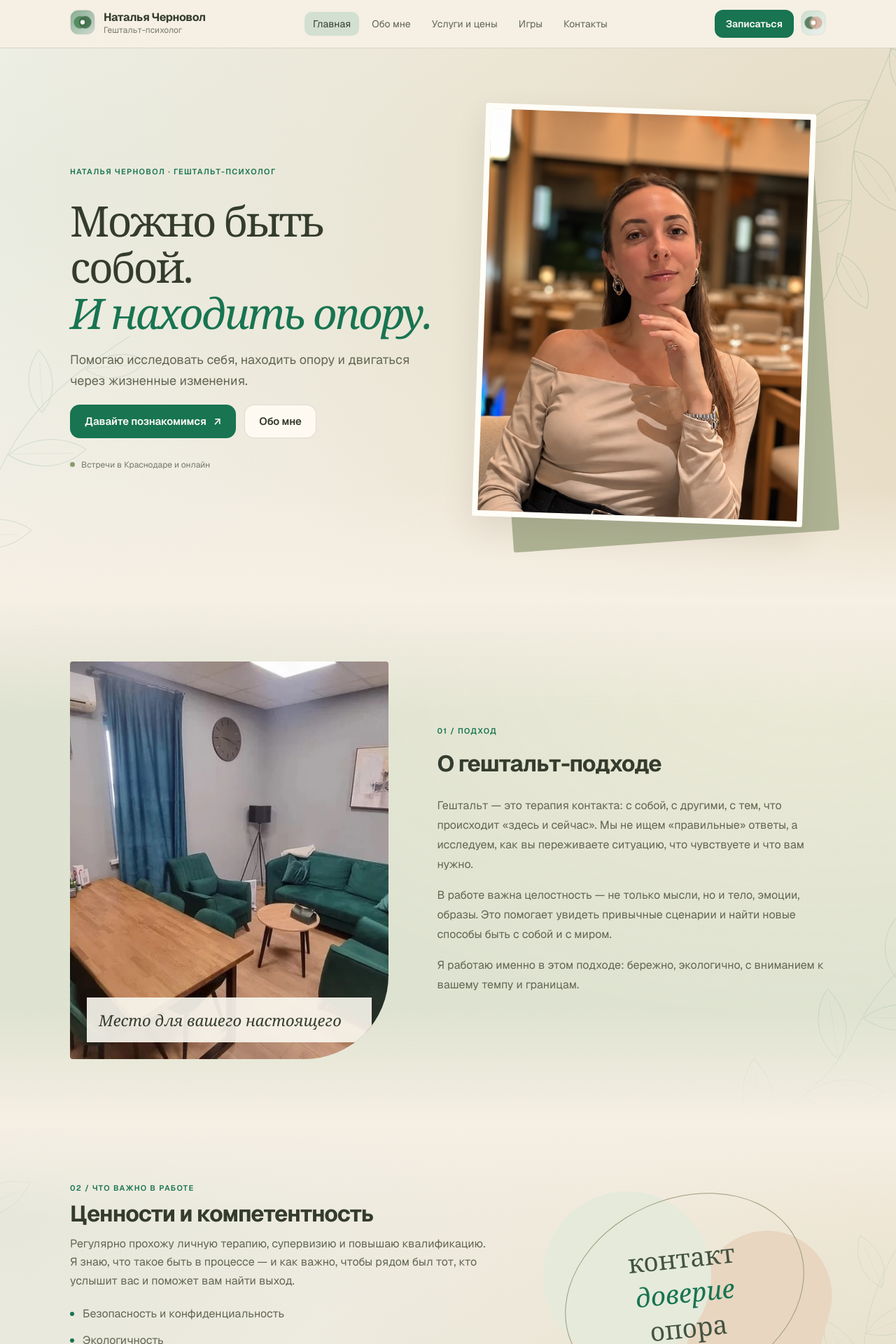
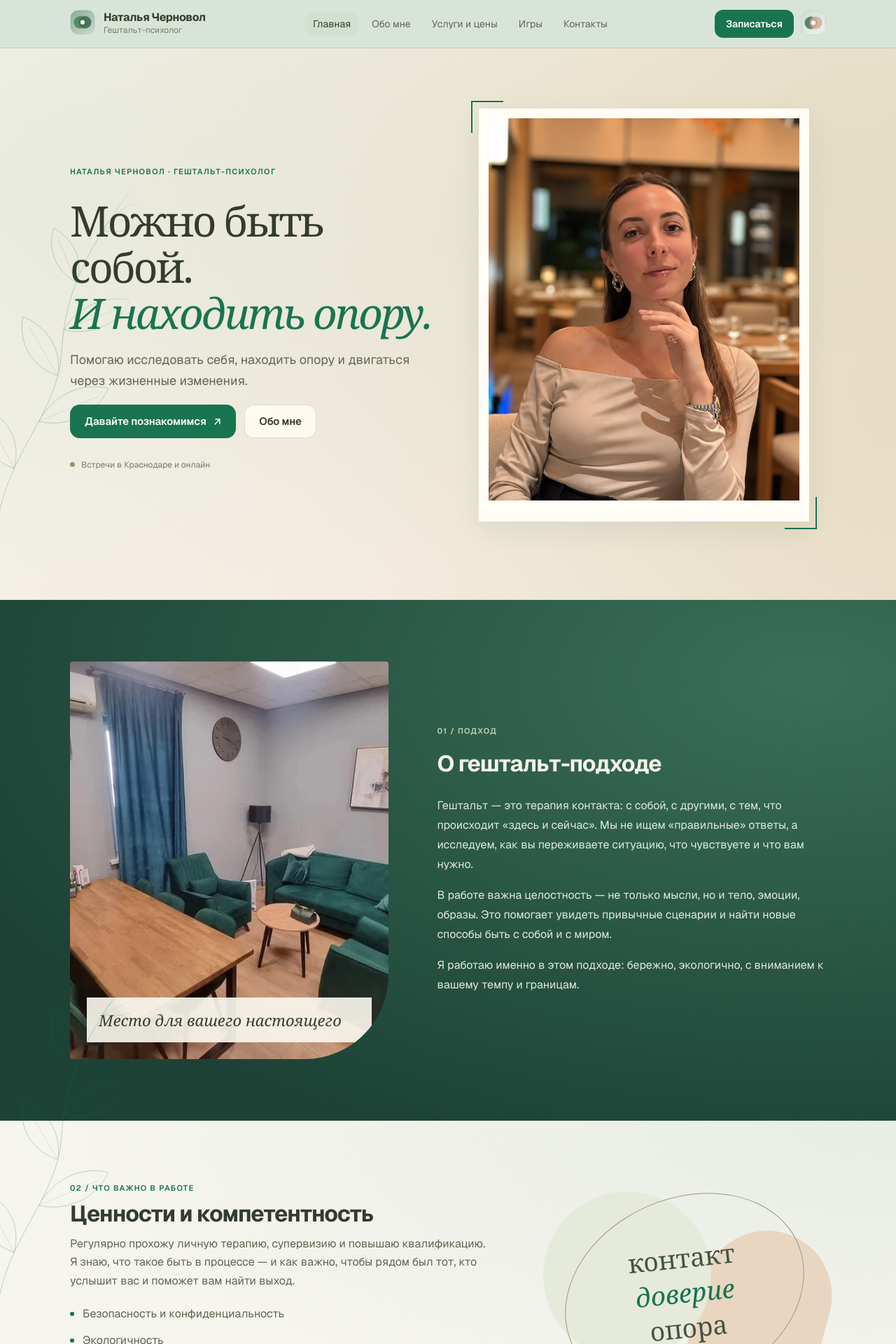
Before and after one commit to Jelydade/chernovol_na_landing, a Next.js app: page / in a window 1280 px wide. Shown: the top 1920 px of the page at 70% size. Built offline with nearby package versions, Linux system fonts and the light colour scheme.

Commit message:
Refine botanical decoration, section transitions and footer

```diff
--- a/src/app/home.module.css
+++ b/src/app/home.module.css
@@ -3,11 +3,12 @@
   isolation: isolate;
   overflow: hidden;
   padding: 68px 0 84px;
-  background: linear-gradient(to top, var(--bg), transparent 160px), url('/paper-grain.svg') repeat, var(--ambient-light), radial-gradient(ellipse at 93% 18%, #dfd8bd80 0%, transparent 75%), linear-gradient(115deg, #faf6ed, #f0e6d6);
+  background: url('/paper-grain.svg') repeat, var(--ambient-light), radial-gradient(ellipse at 93% 18%, #dfd8bd80 0%, transparent 75%), linear-gradient(115deg, #faf6ed, #f0e6d6);
 }
 
 .hero::before,
 .hero::after {
+  display: none;
   content: "";
   position: absolute;
   z-index: -1;
@@ -71,12 +72,15 @@
 .heroTitle em { color: #187451; font-weight: 400; }
 .heroNote { display: flex; gap: 9px; align-items: center; font-size: 12px; color: #74796c; margin-top: 12px; }
 .heroNote span { width: 7px; height: 7px; border-radius: 50%; background: #8a9c6e; }
-.portraitComposition { position: relative; padding: 18px 24px 28px; min-width: 0; transform: rotate(2deg); }
-.portraitComposition::before { content: ""; position: absolute; inset: 48px 0 0 54px; background: #aeb394; transform: rotate(-6deg); border-radius: 3px; }
-.portraitComposition .heroPhoto { border: 8px solid #fffdf7; box-shadow: 0 18px 45px #4035221a; }
+.portraitComposition { position: relative; padding: 18px 24px 28px; min-width: 0; }
+.portraitComposition::before { content: ""; position: absolute; inset: 7px 13px 17px; background: linear-gradient(#187451, #187451) left top / 46px 2px no-repeat, linear-gradient(#187451, #187451) left top / 2px 46px no-repeat, linear-gradient(#187451, #187451) right bottom / 46px 2px no-repeat, linear-gradient(#187451, #187451) right bottom / 2px 46px no-repeat; }
+.portraitComposition .heroPhoto { border: 14px solid #fffdf6; border-bottom-width: 30px; border-radius: 2px; box-shadow: 0 14px 40px #193f3215; }
 .orbit { display: none; }
-.approachSection { position: relative; isolation: isolate; overflow: hidden; background: radial-gradient(ellipse at 90% 15%, #f5efdc99, transparent 55%), #dfe3d1; padding: 88px 0; }
-.approachSection::before { content: ""; position: absolute; z-index: -1; right: -90px; bottom: -160px; width: 290px; height: 560px; background: url('/botanical-background.svg') center / contain no-repeat; opacity: .13; pointer-events: none; transform: rotate(22deg); }
+.approachSection { position: relative; isolation: isolate; overflow: hidden; background: radial-gradient(ellipse at 90% 15%, #366d55, transparent 80%), #193f32; color: #f5f3e8; padding: 88px 0; }
+.approachSection .eyebrow { color: #c5d7ad; }
+.approachSection .approachText p { color: #e0e8db; }
+.approachSection .visualLabel { color: #343c2d; }
+.approachSection::before { content: ""; position: absolute; z-index: -1; inset: 0; background: url('/botanical-background.svg') right -85px bottom -100px / 290px 560px no-repeat, url('/botanical-background.svg') left -170px top -90px / 290px 560px no-repeat; filter: brightness(0) invert(1); opacity: .13; pointer-events: none; }
 .approachGrid { display: grid; grid-template-columns: .9fr 1.1fr; gap: 70px; align-items: center; }
 .approachVisual { position: relative; aspect-ratio: 4 / 5; border-radius: 4px 4px 120px 4px; overflow: hidden; }
 .approachVisual img { object-fit: cover; }
@@ -88,8 +92,8 @@
 .artCircle { position: absolute; width: 240px; height: 240px; border-radius: 50%; background: #e5eadb; z-index: -1; left: 0; top: 15px; }
 .artArch { position: absolute; width: 185px; height: 250px; border-radius: 100px 100px 3px 3px; background: #e8d6c1; z-index: -2; right: 0; bottom: 0; transform: rotate(15deg); }
 .artLine { position: absolute; inset: 25px; border: 1px solid #9d9b7b; border-radius: 50%; transform: rotate(-24deg); }
-.servicesSection { position: relative; isolation: isolate; overflow: hidden; padding: 84px 0; background: radial-gradient(ellipse at 20% 90%, #f7f1e5, transparent 60%), #e9decd; }
-.servicesSection::before { content: ""; position: absolute; z-index: -1; left: -120px; top: -120px; width: 320px; height: 640px; background: url('/botanical-background.svg') center / contain no-repeat; opacity: .13; pointer-events: none; transform: rotate(160deg); }
+.servicesSection { position: relative; isolation: isolate; overflow: hidden; padding: 84px 0; background: radial-gradient(ellipse at 85% 15%, #cfdfd4, transparent 75%), #e8ede5; }
+.servicesSection::before { content: ""; position: absolute; z-index: -1; inset: 0; background: url('/botanical-background.svg') left -150px top 10px / 300px 600px repeat-y, url('/botanical-background.svg') right -125px top 240px / 280px 560px repeat-y; opacity: .13; pointer-events: none; }
 
 .approachSection::after,
 .servicesSection::after {
@@ -97,8 +101,13 @@
   position: absolute;
   inset: 0;
   z-index: -1;
-  background: linear-gradient(to bottom, var(--bg), transparent 160px, transparent calc(100% - 160px), var(--bg)), url('/paper-grain.svg') repeat;
+  background: url('/paper-grain.svg') repeat;
   pointer-events: none;
+}
+
+.approachSection::before,
+.servicesSection::before {
+  display: none;
 }
 
 .valuesContent {
--- a/src/app/page.tsx
+++ b/src/app/page.tsx
@@ -18,7 +18,7 @@ export default function Home() {
     <div className={s.page}>
       <Header activePath="/" />
 
-      <main className={s.main}>
+      <main className={`${s.main} ${s.homeMain}`}>
         <section className={h.hero}>
           <div className={s.container}>
             <div className={h.heroGrid}>
--- a/src/components/layout/Footer.tsx
+++ b/src/components/layout/Footer.tsx
@@ -6,8 +6,7 @@ export const Footer = () => (
   <footer className={styles.footer}>
     <div className={`${styles.container} ${styles.footerInner}`}>
       <p className={styles.footerText}>
-        © {new Date().getFullYear()} {site.name}. Информация на сайте не
-        является публичной офертой и не заменяет очную медицинскую помощь.
+        © {new Date().getFullYear()} {site.name}
       </p>
       <nav className={styles.footerNav} aria-label="Подвал">
         <Link className={styles.footerLink} href="/services">
--- a/src/styles/site.module.css
+++ b/src/styles/site.module.css
@@ -15,7 +15,7 @@
   position: sticky;
   top: 0;
   z-index: 20;
-  background: var(--bg);
+  background: #d9e4d9;
   border-bottom: 1px solid var(--border);
   transform: translateZ(0);
 }
@@ -119,6 +119,26 @@
 
 .main {
   flex: 1;
+  position: relative;
+  isolation: isolate;
+}
+
+.main::before,
+.main::after {
+  content: "";
+  position: absolute;
+  inset: 0;
+  z-index: 1;
+  background: url('/botanical-original.svg') left -45px top 180px / 280px 1120px repeat-y;
+  opacity: .29;
+  pointer-events: none;
+  mask-image: linear-gradient(to right, #000, #000 140px, transparent 210px, transparent calc(100% - 210px), #000 calc(100% - 140px), #000);
+}
+
+.main::before {
+  transform: scaleX(-1);
+  background-position: left -35px top 650px;
+  background-size: 240px 1440px;
 }
 
 .section {
@@ -126,10 +146,11 @@
   isolation: isolate;
   overflow: hidden;
   padding: 56px 0;
-  background: var(--ambient-light), radial-gradient(ellipse at 95% 90%, #dce3ce80, transparent 50%), var(--bg);
+  background: radial-gradient(ellipse at 100% 0%, #d9e7db80, transparent 65%), #f7f6ef;
 }
 
 .section::before {
+  display: none;
   content: "";
   position: absolute;
   z-index: -1;
@@ -141,7 +162,7 @@
 
 .sectionAlt {
   composes: section;
-  background: var(--ambient-light), radial-gradient(ellipse at 12% 20%, #f6f0df99, transparent 55%), #e2e7d8;
+  background: radial-gradient(ellipse at 8% 90%, #f4f5e9, transparent 75%), #e0e9df;
 }
 
 .section::after {
@@ -149,8 +170,20 @@
   position: absolute;
   inset: 0;
   z-index: -1;
-  background: linear-gradient(to bottom, var(--bg), transparent 140px, transparent calc(100% - 140px), var(--bg)), url('/paper-grain.svg') repeat;
+  background: url('/paper-grain.svg') repeat;
   pointer-events: none;
+}
+
+.main:not(.homeMain) .section::after {
+  background: linear-gradient(to bottom, #f7f6ef, transparent 64px, transparent calc(100% - 64px), #f7f6ef), url('/paper-grain.svg') repeat;
+}
+
+.main:not(.homeMain) {
+  background: #f7f6ef;
+}
+
+.main:not(.homeMain) .pageHeroCompact {
+  background: linear-gradient(to top, #f7f6ef, var(--bg) 96px);
 }
 
 .sectionHeader {
@@ -383,6 +416,7 @@
 }
 
 .pageHero {
+  background: linear-gradient(to top, #f7f6ef, transparent 96px);
   padding: 48px 0 24px;
 }
 
```
Also changed, not shown: public/botanical-original.svg (added).
